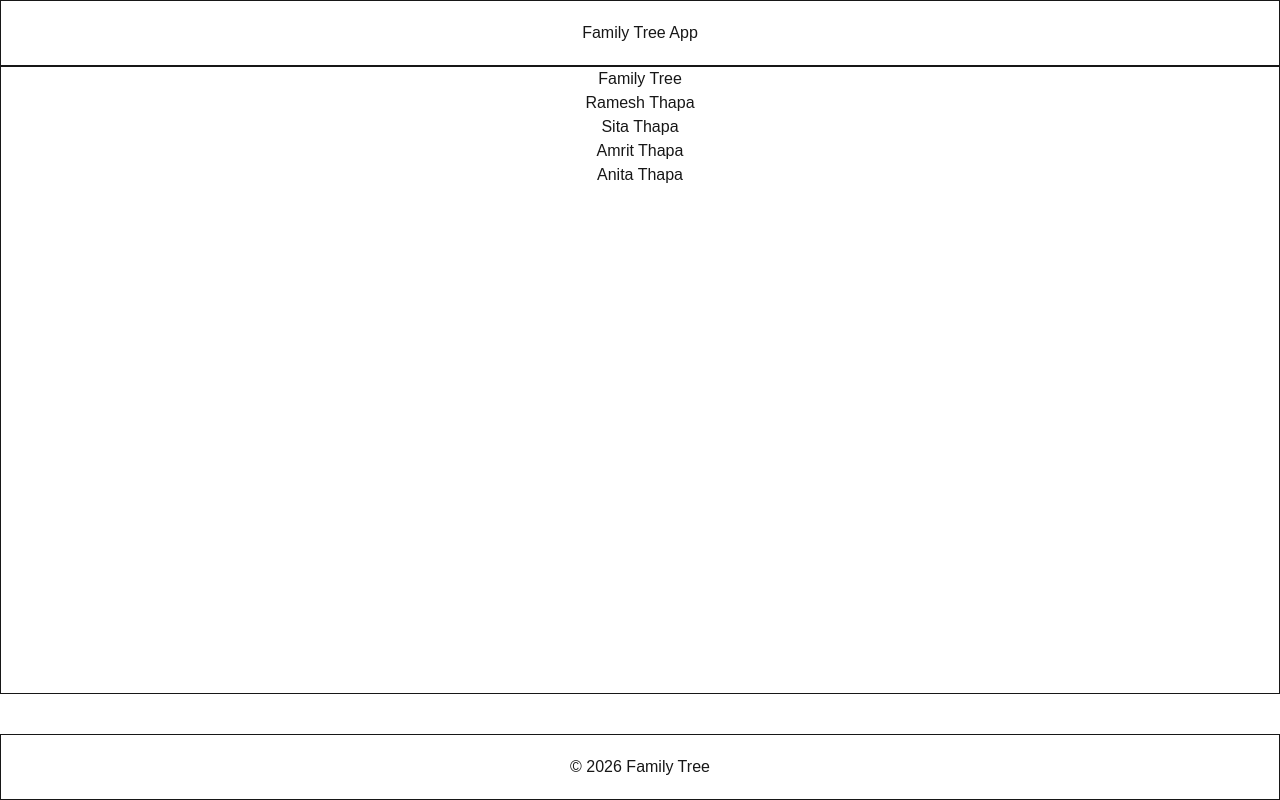
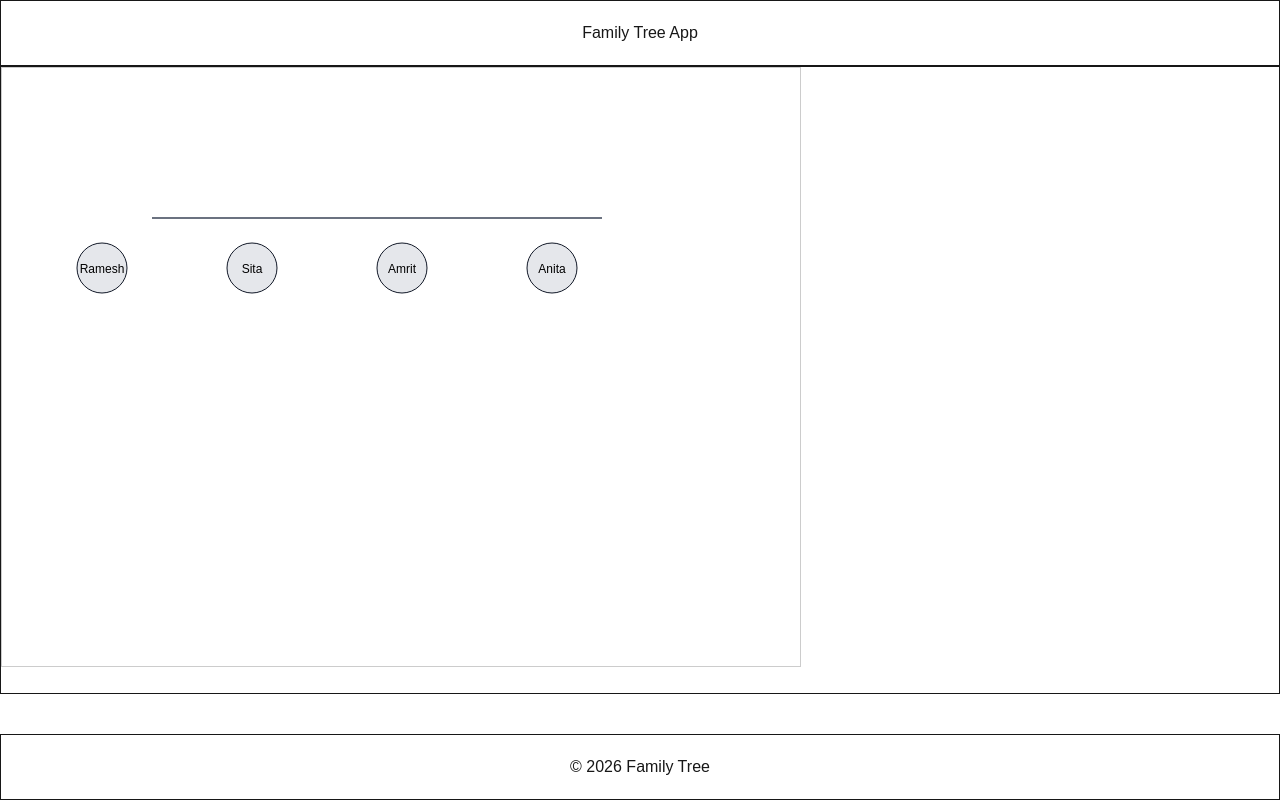
Before and after one commit to Amrit-Thapa/family-tree, a Next.js app: page /trees/1 in a window 1280 px wide. Built offline with nearby package versions, Linux system fonts and the light colour scheme.

Commit message:
feat(graph): add parent-child svg links

```diff
--- a/src/app/trees/[treeId]/page.tsx
+++ b/src/app/trees/[treeId]/page.tsx
@@ -1,16 +1,10 @@
 import { mockFamilyTree } from "@/features/trees/mock";
+import { TreeGraph } from "@/features/graph/TreeGraph";
 
 export default function TreePage() {
   return (
     <div>
-      <h1>Family Tree</h1>
-      <ul>
-        {Object.values(mockFamilyTree.people).map((person) => (
-          <li key={person.id}>
-            {person.firstName} {person.lastName}
-          </li>
-        ))}
-      </ul>
+       <TreeGraph graph={mockFamilyTree} />
     </div>
   );
 }
--- /dev/null
+++ b/src/features/graph/TreeGraph.tsx
@@ -0,0 +1,65 @@
+
+import { FamilyGraph } from "@/shared/types/domain";
+
+type Props = {
+  graph?: FamilyGraph;
+};
+
+export function TreeGraph({ graph }: Props) {
+  console.log({graph, a: graph.relationships});
+  const people = Object.values(graph.people);
+  const positions = people.reduce<Record<string, { x: number; y: number }>>(
+  (acc, person, index) => {
+    acc[person.id] = {
+      x: 150 + index * 150,
+      y: person.birthDate?.startsWith("19") ? 150 : 300,
+    };
+    return acc;
+  },
+  {}
+);
+  const parentRelationships = graph.relationships.filter(
+    (r) => r.type === "parent"
+  );
+  return (
+    <svg width={800} height={600} style={{ border: "1px solid #ccc" }}>
+      {people.map((person, index) => (
+      <g key={person.id}>
+        {parentRelationships.map((rel, index) => {
+          const parentPos = positions[rel.from];
+          const childPos = positions[rel.to];
+
+            if (!parentPos || !childPos) return null;
+
+            return (
+              <line
+                key={index}
+                x1={parentPos.x}
+                y1={parentPos.y}
+                x2={childPos.x}
+                y2={childPos.y}
+                stroke="#6b7280"
+                strokeWidth={2}
+              />
+            );
+        })}
+        <circle
+          cx={100 + index * 150}
+          cy={200}
+          r={25}
+          fill="#e5e7eb"
+          stroke="#111827"
+        />
+        <text
+          x={100 + index * 150}
+          y={205}
+          textAnchor="middle"
+          fontSize="12"
+        >
+          {person.firstName}
+        </text>
+      </g>
+    ))}
+    </svg>
+  );
+}
```
